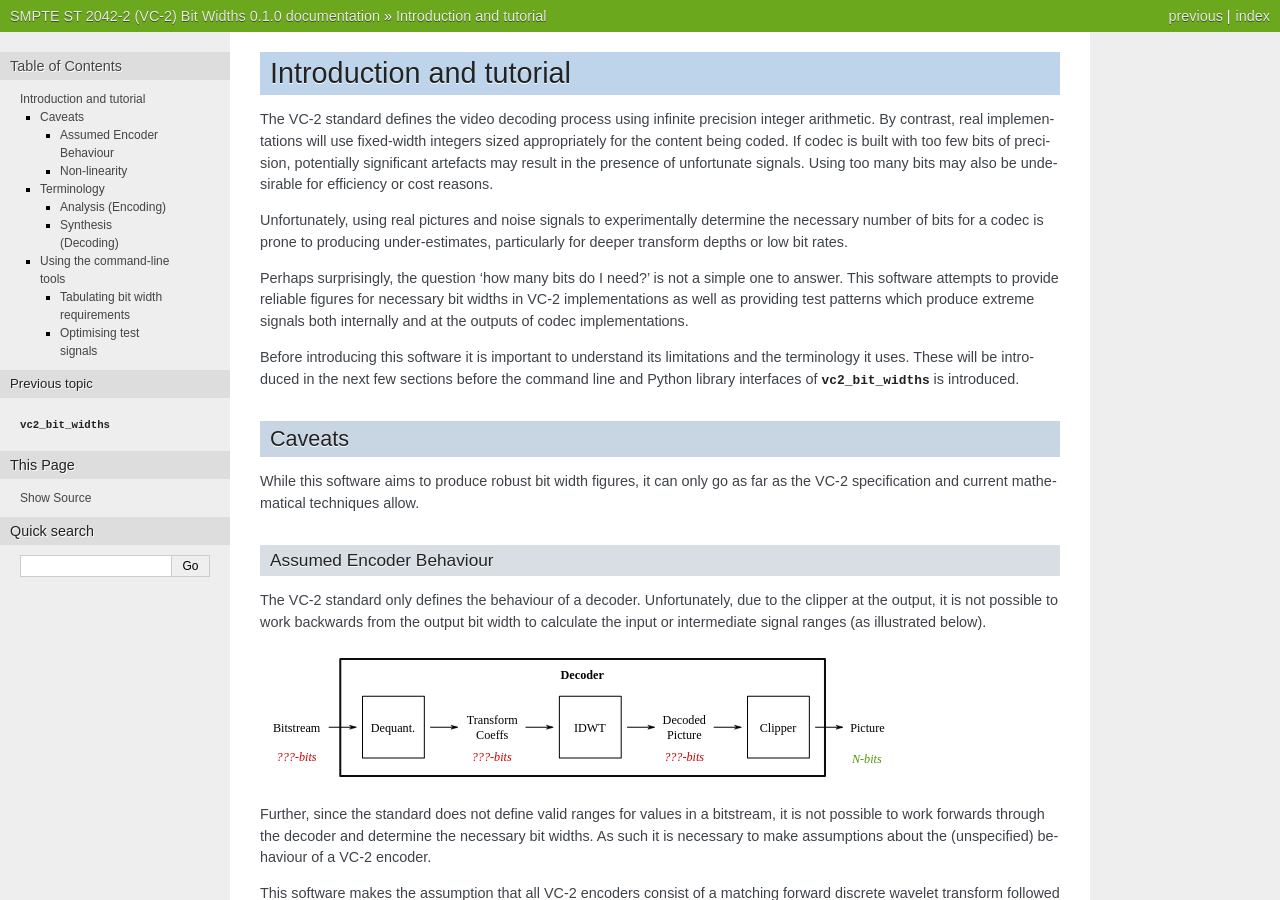
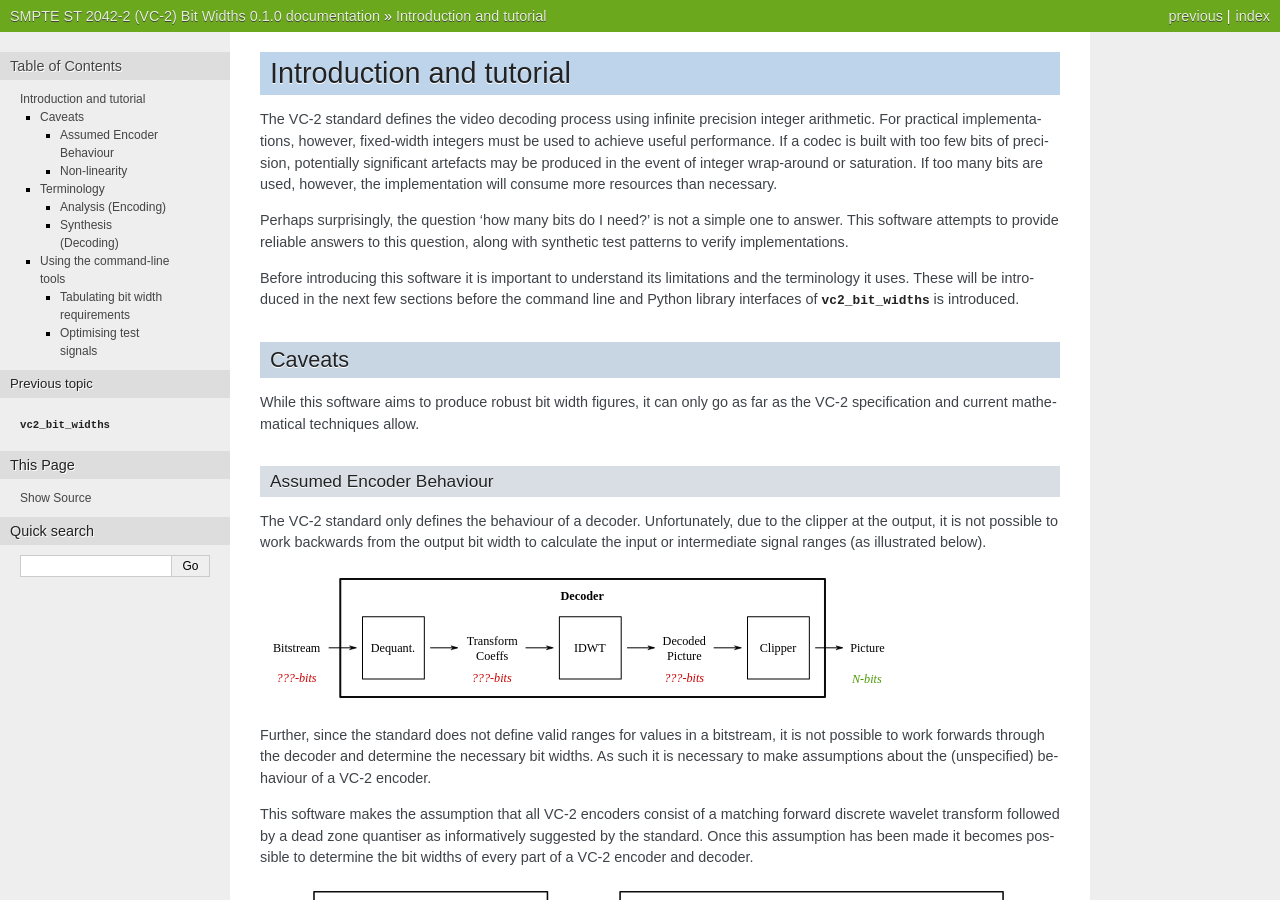
Before and after one commit to bbc/vc2_bit_widths, a Sphinx documentation site: the page built from docs/source/introduction.rst, in a window 1280 px wide and 900 px high. Built offline with Sphinx 7.4.7, drawn with Linux system fonts in a browser that asks for light colours.

Commit message:
Refine documentation introduction.

```diff
--- a/docs/source/introduction.rst
+++ b/docs/source/introduction.rst
@@ -4,26 +4,21 @@ Introduction and tutorial
 =========================
 
 The VC-2 standard defines the video decoding process using infinite precision
-integer arithmetic. By contrast, real implementations will use fixed-width
-integers sized appropriately for the content being coded. If codec is built
-with too few bits of precision, potentially significant artefacts may result in
-the presence of unfortunate signals. Using too many bits may also be
-undesirable for efficiency or cost reasons.
-
-Unfortunately, using real pictures and noise signals to experimentally
-determine the necessary number of bits for a codec is prone to producing
-under-estimates, particularly for deeper transform depths or low bit rates.
+integer arithmetic. For practical implementations, however, fixed-width
+integers must be used to achieve useful performance. If a codec is built with
+too few bits of precision, potentially significant artefacts may be produced in
+the event of integer wrap-around or saturation. If too many bits are used,
+however, the implementation will consume more resources than necessary.
 
 Perhaps surprisingly, the question 'how many bits do I need?' is not a simple
-one to answer. This software attempts to provide reliable figures for necessary
-bit widths in VC-2 implementations as well as providing test patterns which
-produce extreme signals both internally and at the outputs of codec
-implementations.
+one to answer. This software attempts to provide reliable answers to this
+question, along with synthetic test patterns to verify implementations.
 
 Before introducing this software it is important to understand its limitations
 and the terminology it uses. These will be introduced in the next few sections
 before the command line and Python library interfaces of
 :py:mod:`vc2_bit_widths` is introduced.
+
 
 
 Caveats
```
